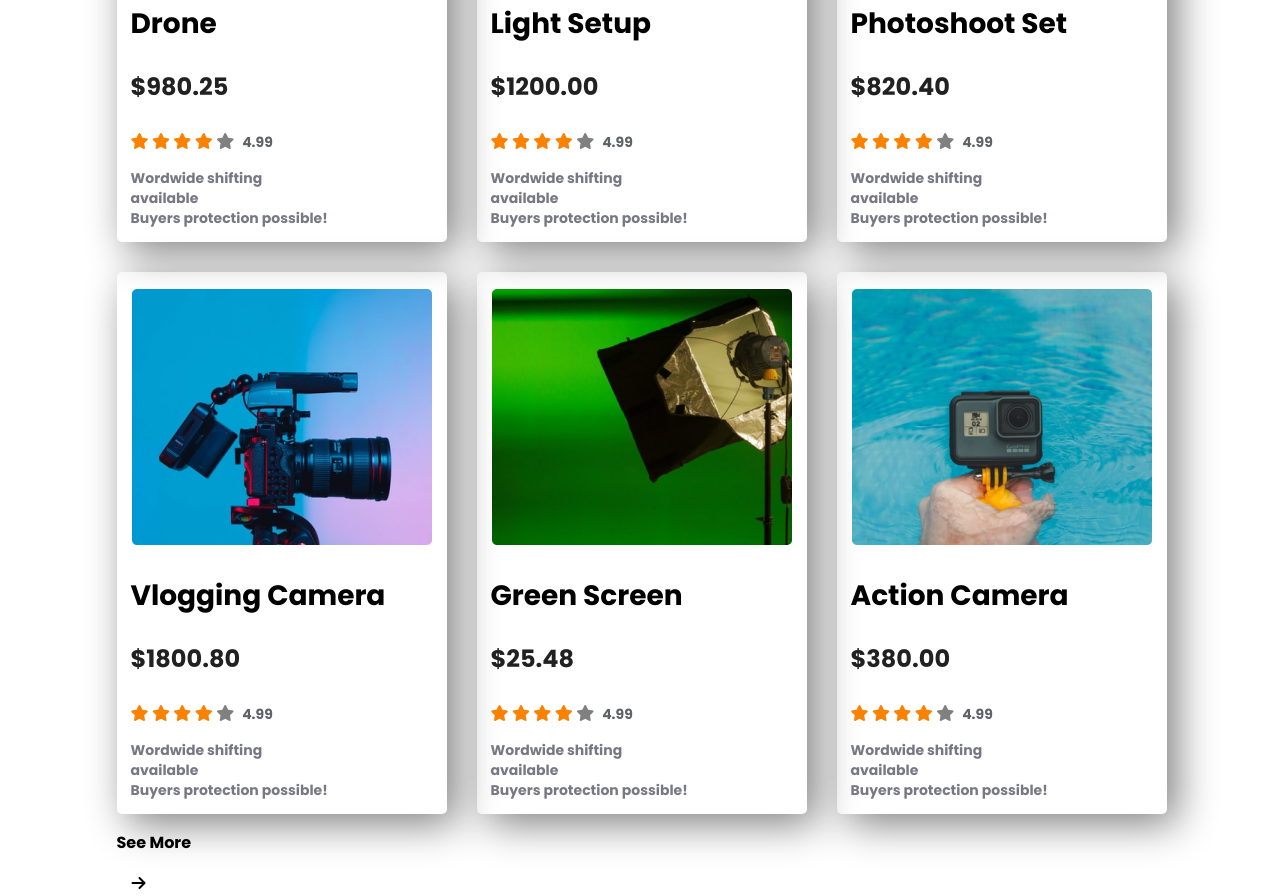
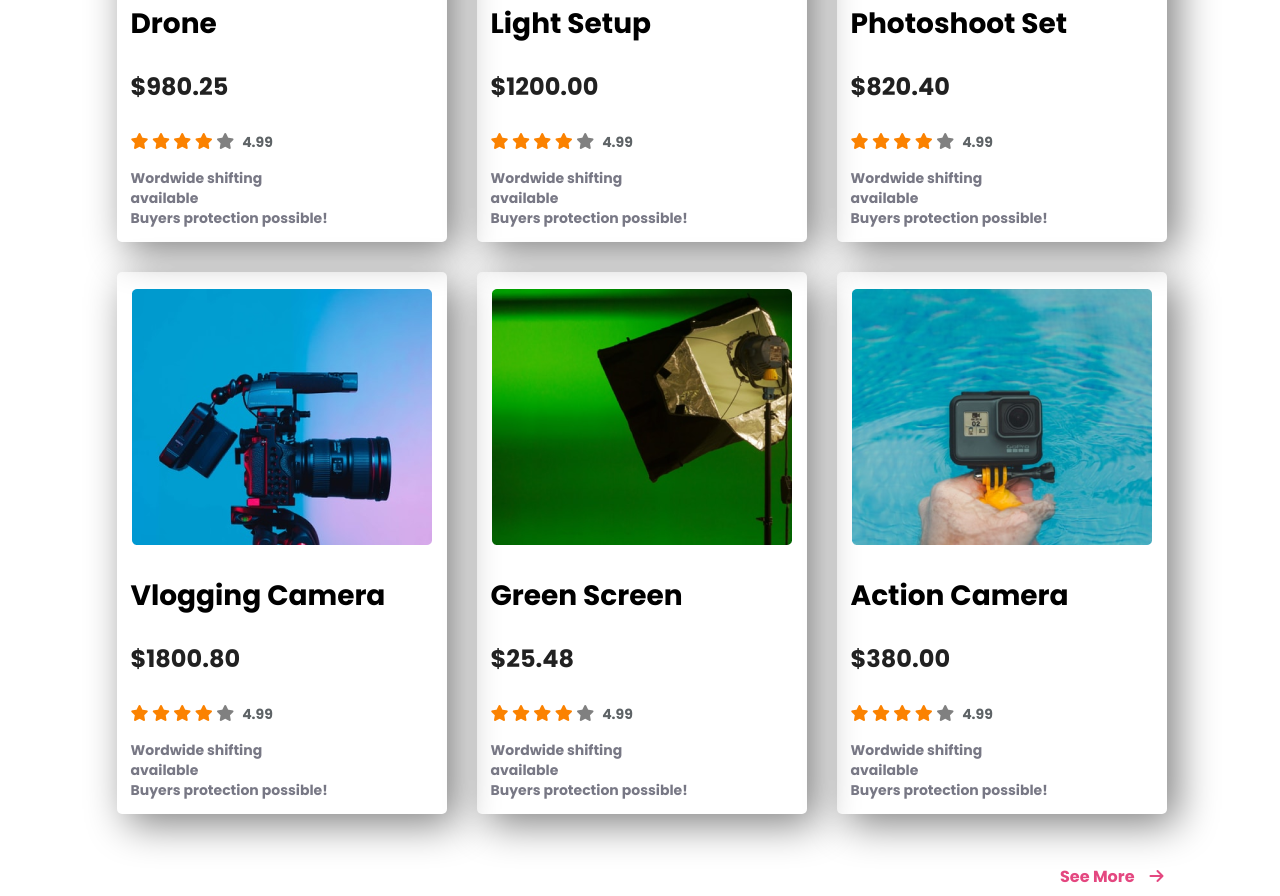
Before and after one commit to mriduldas07/assignment-influencer, a plain HTML site: page index.html in a window 1280 px wide. Shown: the part 1674-2570 px from the top of the page. Drawn offline with Linux system fonts and the light colour scheme.

Commit message:
seemorebutton

```diff
--- a/css/style.css
+++ b/css/style.css
@@ -30,6 +30,10 @@ main{
    width: 1047px;
    margin-top: 100px;
 }
+.fa-arrow-right{
+    margin-left: 15px;
+}
+
 
 /* influencer-journey */
 
@@ -57,10 +61,7 @@ main{
 .button{
 
     text-decoration: none;
-    color: white
-}
-.fa-arrow-right{
-    margin-left: 15px;
+    color: white;
 }
 .influencer-camera{
     margin-left: 133px;
@@ -128,3 +129,20 @@ span{
     line-height: 143%;
     color: #787885;
 }
+
+/* see more button style  */
+
+.see-more{
+   display: flex;
+   justify-content: flex-end;
+   margin-top: 50px;
+}
+.see-more-button{
+   text-decoration: none;
+   width: 99px;
+   height: 24px;
+   color:  rgba(224, 44, 109, 0.87);
+}
+.see-more .fa-arrow-right{
+    color:  rgba(224, 44, 109, 0.87);
+}
--- a/index.html
+++ b/index.html
@@ -261,9 +261,14 @@
 
                     </div>
                 </div>
-                <div>
-                    <p>See More</p>
-                    <i class="fas fa-arrow-right"></i>
+                <div class="see-more">
+                    <div>
+                        <a class="see-more-button" href="#">See More</a>
+                    </div>
+                    <div>
+                        <i class="fas fa-arrow-right"></i>
+                    </div>
+
                 </div>
             </section>
          </main>
```
